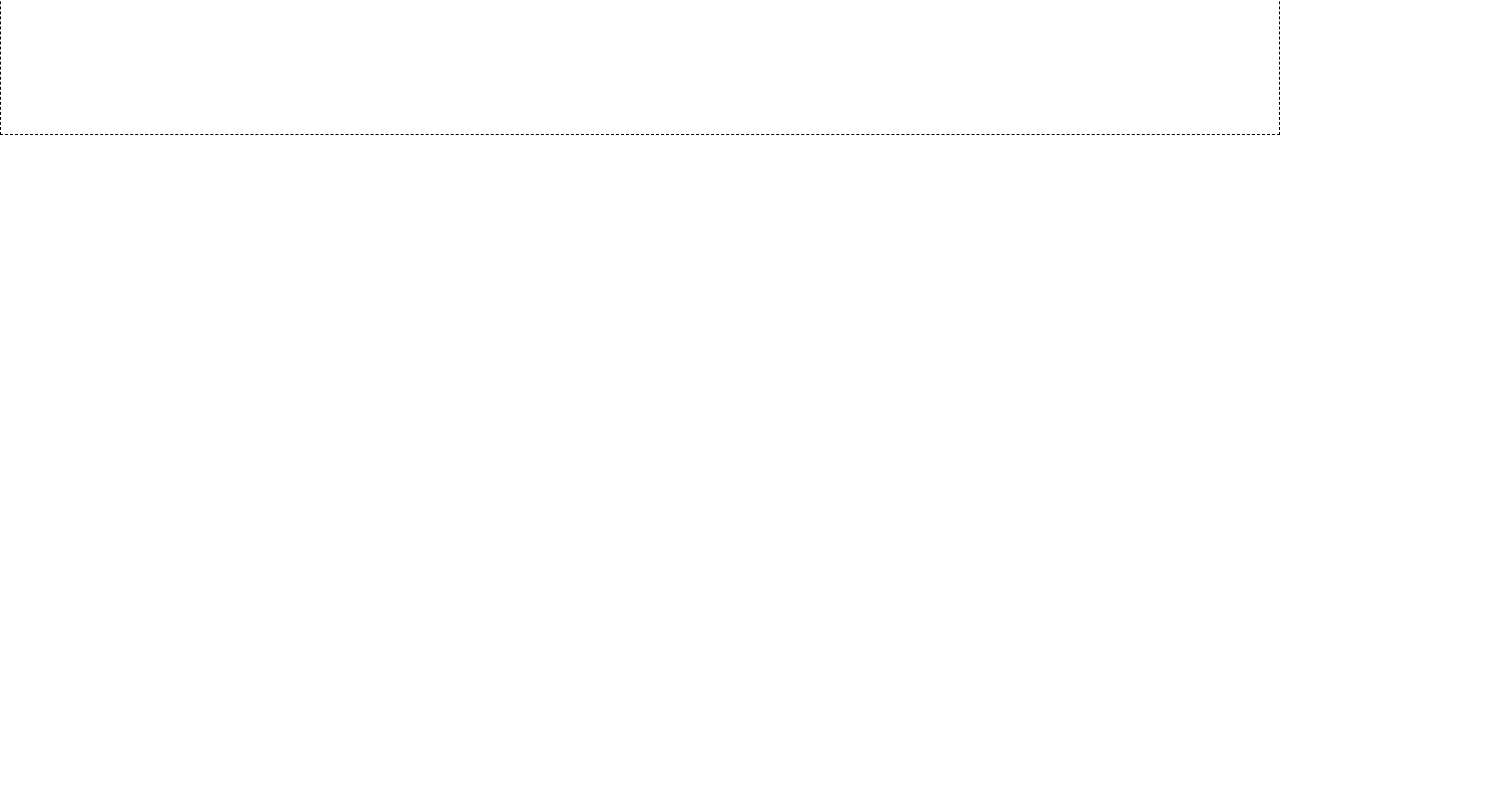
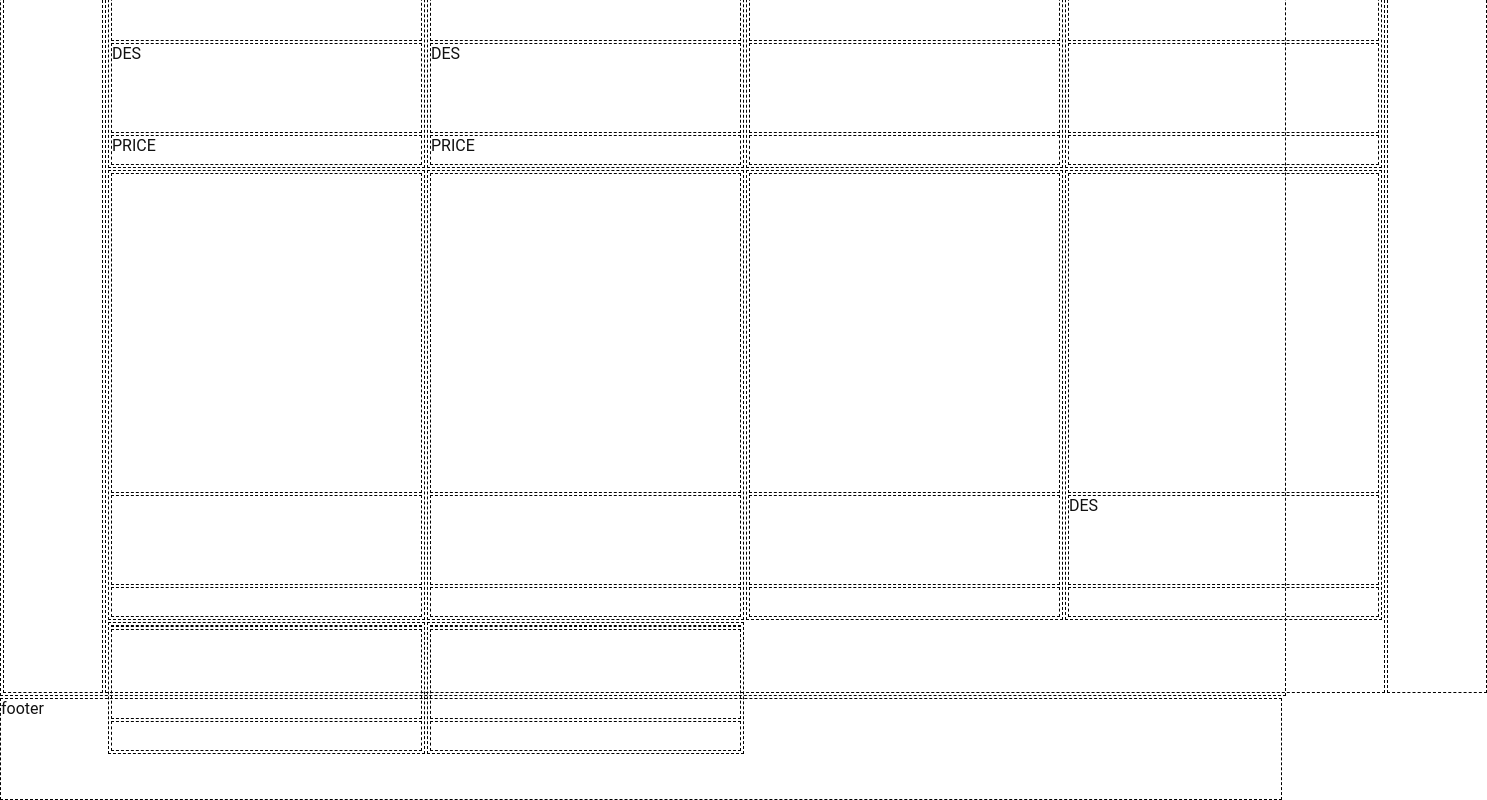
Before and after one commit to ps975076/Individual-Project, a React (Vite) app in the folder my-react-app/: page / in a window 1280 px wide. Shown: the part 440-1240 px from the top of the page, 1487 px wide, since content can reach past the window. Before the commit the page ends 800 px from the top, so only its background shows below. Built offline with nearby package versions, Linux system fonts and the light colour scheme.

Commit message:
grid creation

```diff
--- a/my-react-app/src/App.css
+++ b/my-react-app/src/App.css
@@ -15,7 +15,8 @@ body {
     "header"
     "main"
     "footer";
-  grid-template-rows: 150px 1fr 400px;
+  grid-template-rows: 150px 100% 100px;
+
   gap: 2px;
 }
 
@@ -29,6 +30,8 @@ body {
   grid-template-rows: repeat(2, 1fr);
   gap: 2px;
   padding: 2px;
+  height: 100%;
+  width: 100%;
 }
 
 .menu-container {
@@ -167,9 +170,65 @@ body {
 .main {
   grid-area: main;
   border: 1px dashed black;
+  display: grid;
+  grid-template: "empty-left-col main-content-col empty-right-col";
+  grid-template-columns: 100px 100% 100px;
+  gap: 2px;
+  padding: 2px;
+  width: 100%;
+}
+
+.empty-left-col {
+  grid-area: empty-left-col;
+  border: 1px dashed black;
+}
+
+.main-content-col {
+  grid-area: main-content-col;
+  border: 1px dashed black;
+  display: grid;
+  grid-template-columns: repeat(auto-fill, minmax(300px, 1fr));
+  grid-template-rows: repeat(auto-fit, 450px);
+  gap: 2px;
+  padding: 2px;
+}
+
+.product {
+  display: grid;
+  grid-template:
+    "product-img"
+    "product-des"
+    "product-price";
+  grid-template-rows: 1fr 90px 30px;
+
+  padding: 2px;
+  gap: 2px;
+  border: 1px dashed black;
+}
+
+.product-img {
+  grid-area: product-img;
+  border: 1px dashed black;
+}
+
+.product-des {
+  grid-area: product-des;
+  border: 1px dashed black;
+}
+
+.product-price {
+  grid-area: product-price;
+  border: 1px dashed black;
+}
+
+.empty-right-col {
+  grid-area: empty-right-col;
+  border: 1px dashed black;
 }
 
 .footer {
   grid-area: footer;
   border: 1px dashed black;
+  height: 100%;
+  width: 100%;
 }
--- a/my-react-app/src/App.jsx
+++ b/my-react-app/src/App.jsx
@@ -24,10 +24,7 @@ function App() {
           </div>
           <nav className="navBar-container">
             <div className="logo">
-              <img
-                src="https://upload.wikimedia.org/wikipedia/commons/thumb/a/a6/Logo_NIKE.svg/800px-Logo_NIKE.svg.png"
-                alt="logo"
-              />
+              <img src="/src/assets/logo.png" alt="logo" />
             </div>
             <div className="navigation">
               <div className="men">
@@ -55,7 +52,62 @@ function App() {
           </nav>
         </header>
         {/* MAIN */}
-        <main className="main">main</main>
+        <main className="main">
+          <div className="empty-left-col">EMPTY</div>
+          <div className="main-content-col">
+            <div className="product">
+              <div className="product-img">IMG</div>
+              <div className="product-des">DES</div>
+              <div className="product-price">PRICE</div>
+            </div>
+            <div className="product">
+              <div className="product-img">IMG</div>
+              <div className="product-des">DES</div>
+              <div className="product-price">PRICE</div>
+            </div>
+            <div className="product">
+              <div className="product-img">IMG</div>
+              <div className="product-des"></div>
+              <div className="product-price"></div>
+            </div>
+            <div className="product">
+              <div className="product-img"></div>
+              <div className="product-des"></div>
+              <div className="product-price"></div>
+            </div>
+            <div className="product">
+              <div className="product-img"></div>
+              <div className="product-des"></div>
+              <div className="product-price"></div>
+            </div>
+            <div className="product">
+              <div className="product-img"></div>
+              <div className="product-des"></div>
+              <div className="product-price"></div>
+            </div>
+            <div className="product">
+              <div className="product-img"></div>
+              <div className="product-des"></div>
+              <div className="product-price"></div>
+            </div>
+            <div className="product">
+              <div className="product-img"></div>
+              <div className="product-des">DES</div>
+              <div className="product-price"></div>
+            </div>
+            <div className="product">
+              <div className="product-img"></div>
+              <div className="product-des"></div>
+              <div className="product-price"></div>
+            </div>
+            <div className="product">
+              <div className="product-img"></div>
+              <div className="product-des"></div>
+              <div className="product-price"></div>
+            </div>
+          </div>
+          <div className="empty-right-col">EMPTY</div>
+        </main>
         {/* FOOTER */}
         <footer className="footer">footer</footer>
       </div>
```
Also changed, not shown: my-react-app/src/assets/logo.png (added).
